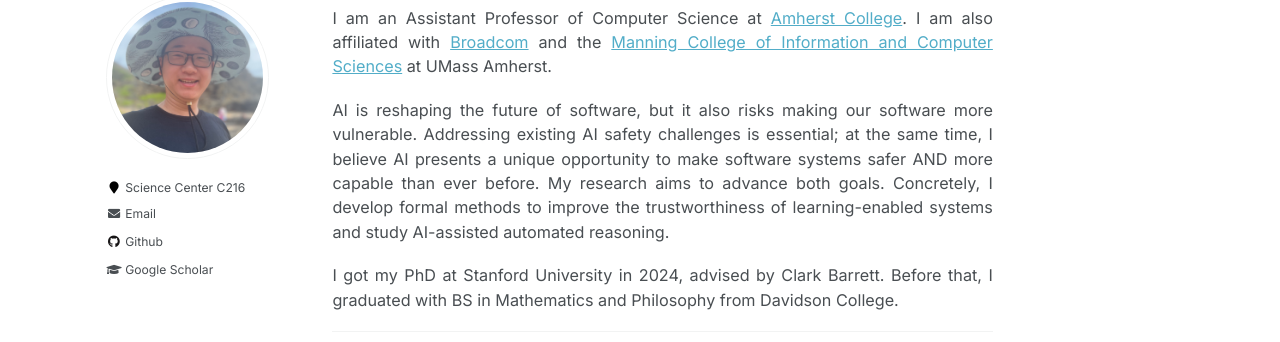
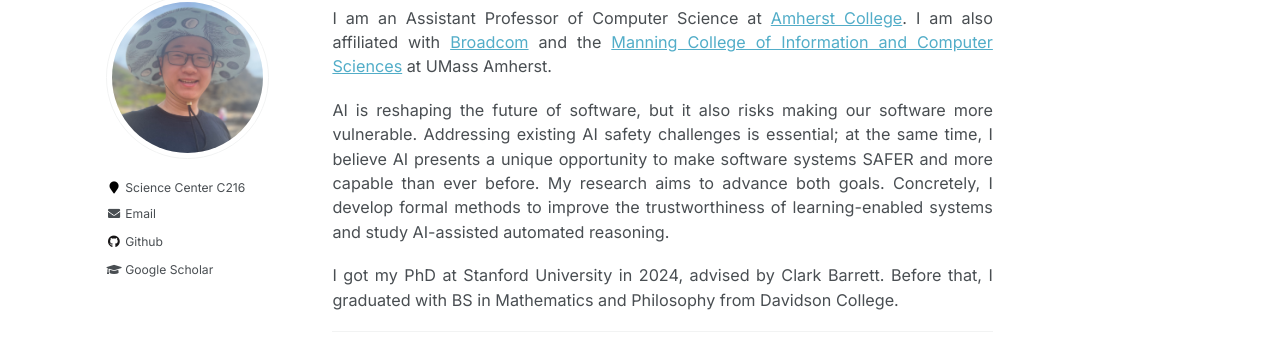
Before and after one commit to wu-haoze/wu-haoze.github.io, a Jekyll site: the page built from _pages/about.md, in a window 1280 px wide. Shown: the part 114-456 px from the top of the page. Built offline with Jekyll 4.4.1, drawn with Linux system fonts in a browser that asks for light colours.

```diff
--- a/_pages/about.md
+++ b/_pages/about.md
@@ -11,7 +11,7 @@ classes: [justify-text, about-page]
 
 I am an Assistant Professor of Computer Science at [Amherst College](https://www.amherst.edu/){:target="_blank"}. I am also affiliated with [Broadcom](https://www.vmware.com/){:target="_blank"} and the [Manning College of Information and Computer Sciences](https://www.cics.umass.edu/){:target="_blank"} at UMass Amherst.
 
-AI is reshaping the future of software, but it also risks making our software more vulnerable. Addressing existing AI safety challenges is essential; at the same time, I believe AI presents a unique opportunity to make software systems safer AND more capable than ever before. My research aims to advance both goals. Concretely, I develop formal methods to improve the trustworthiness of learning-enabled systems and study AI-assisted automated reasoning.
+AI is reshaping the future of software, but it also risks making our software more vulnerable. Addressing existing AI safety challenges is essential; at the same time, I believe AI presents a unique opportunity to make software systems SAFER and more capable than ever before. My research aims to advance both goals. Concretely, I develop formal methods to improve the trustworthiness of learning-enabled systems and study AI-assisted automated reasoning.
 
 I got my PhD at Stanford University in 2024, advised by Clark Barrett. Before that, I graduated with BS in Mathematics and Philosophy from Davidson College.
 
```
